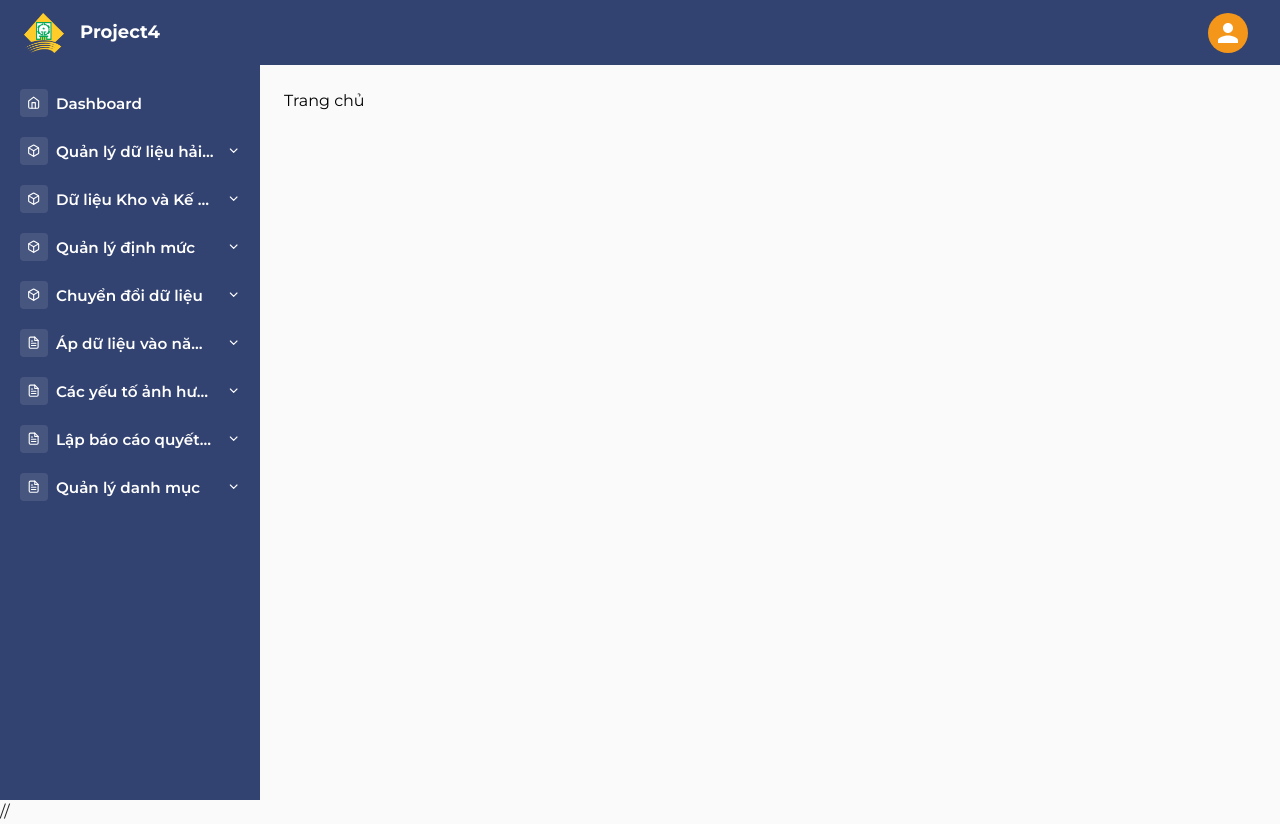
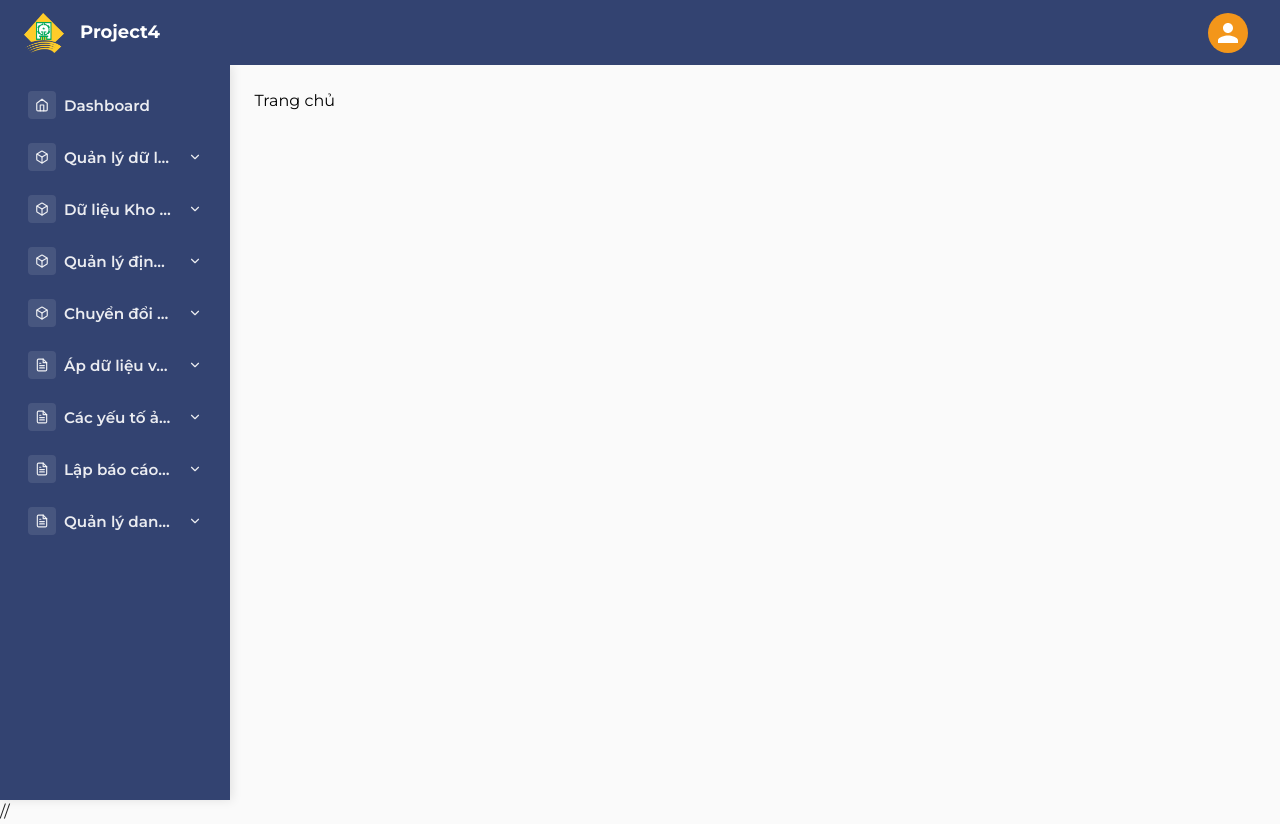
Before and after one commit to muahe2004/DoAn4, a React (Vite) app in the folder frontend/: page / in a window 1280 px wide. Built offline with nearby package versions, Linux system fonts and the light colour scheme.

Commit message:
feat: edit sidebar

```diff
--- a/frontend/src/components/Sidebar/Sidebar.css
+++ b/frontend/src/components/Sidebar/Sidebar.css
@@ -2,25 +2,28 @@
 
 /* Sidebar root */
 .sidebar {
-  width: 260px; /* Default width */
+  width: 18vw;
+  min-width: 200px;
+  max-width: 280px;
   background-color: var(--primary-color);
   color: white;
-  height: 100%;
+  height: calc(100vh - 65px);
   box-sizing: border-box;
-  padding: 16px 8px;
+  padding: 16px 0;
   display: flex;
   flex-direction: column;
-  gap: 8px;
+  gap: 4px;
   position: fixed;
-  top: 65px; /* Height of the header */
+  top: 65px;
   left: 0;
-  bottom: 0;
-  z-index: 100;
-  transition: width 0.3s ease, background-color 0.3s ease;
+  z-index: 1000;
+  transition: all 0.3s ease;
   overflow-y: auto;
+  overflow-x: hidden;
   -webkit-overflow-scrolling: touch;
   scrollbar-width: thin;
   scrollbar-color: rgba(255, 255, 255, 0.3) transparent;
+  box-shadow: 2px 0 10px rgba(0, 0, 0, 0.1);
 }
 
 /* Custom scrollbar for WebKit browsers */
@@ -55,49 +58,98 @@
 
 /* Modifiers */
 .sidebar--collapsed {
-  width: 68px;
+  width: 4.5vw;
+  min-width: 60px;
+  padding: 16px 0;
 }
 
-.sidebar--mobile {
-  position: fixed;
-  z-index: 1000;
-  left: 0;
-  top: 0;
-  bottom: 0;
-  transform: translateX(-100%);
-  transition: transform 0.3s ease;
+.sidebar--collapsed .sidebar__nav {
+  padding: 0 10px;
+  gap: 4px;
 }
 
-.sidebar--mobile-open {
-  transform: translateX(0);
+.sidebar--collapsed .sidebar__item {
+  display: flex;
+  justify-content: center;
+  padding: 0 4px;
+}
+
+.sidebar--collapsed .sidebar__button {
+  justify-content: center;
+  padding: 12px 0;
+  width: 100%;
+  border-radius: 6px;
+  margin: 0 auto;
+}
+
+.sidebar--collapsed .sidebar__button:hover {
+  background-color: rgba(255, 255, 255, 0.1);
+  transform: none;
+}
+
+.sidebar--collapsed .sidebar__icon {
+  font-size: 20px !important;
+  margin: 0;
+  color: rgba(255, 255, 255, 0.9);
+}
+
+.sidebar--collapsed .sidebar__text,
+.sidebar--collapsed .sidebar__chevron {
+  display: none;
+}
+
+/* Mobile styles */
+@media (max-width: 768px) {
+  .sidebar {
+    transform: translateX(-100%);
+    width: 280px;
+    min-width: 280px;
+  }
+
+  .sidebar--collapsed {
+    transform: translateX(-100%);
+  }
+
+  .sidebar--mobile-visible {
+    transform: translateX(0);
+  }
 }
 
 /* Elements */
 .sidebar__nav {
   list-style: none;
-  padding: 0;
+  padding: 0 8px;
   margin: 0;
   display: flex;
   flex-direction: column;
   gap: 4px;
+  width: 100%;
 }
 
 .sidebar__item {
   display: block;
+  width: 100%;
+  padding: 0 4px;
+  box-sizing: border-box;
 }
 
 .sidebar__button {
   display: flex;
   align-items: center;
-  gap: 8px;
-  border-radius: 8px;
-  padding: 8px 12px;
+  gap: 12px;
+  border-radius: 6px;
+  padding: 10px 12px;
   text-transform: none;
-  color: inherit;
+  color: rgba(255, 255, 255, 0.9);
   text-decoration: none;
   cursor: pointer;
-  transition: background-color 0.2s;
+  transition: all 0.2s ease;
   width: 100%;
+  border: none;
+  background: none;
+  font-size: 14px;
+  font-weight: 500;
+  white-space: nowrap;
   background: none;
   border: none;
   text-align: left;
@@ -175,15 +227,57 @@
 
 /* Popover */
 .sidebar__popover {
-  position: absolute;
-  z-index: 1300;
+  position: fixed;
   background: white;
   border-radius: 8px;
   box-shadow: 0 4px 20px rgba(0, 0, 0, 0.15);
-  min-width: 200px;
-  max-height: 70vh;
+  min-width: 220px;
+  z-index: 9999 !important;
+  overflow: hidden;
+  animation: fadeIn 0.2s ease;
+  border: 1px solid rgba(0, 0, 0, 0.1);
+  transform: translateY(-4px);
+  max-height: 80vh;
+  max-height: calc(100vh - 80px);
   overflow-y: auto;
-  padding: 8px 0;
+  -webkit-overflow-scrolling: touch;
+  will-change: transform;
+  transform-style: preserve-3d;
+  backface-visibility: hidden;
+}
+
+.sidebar__popover > * {
+  position: relative;
+  z-index: 1;
+}
+
+.sidebar__popover::before {
+  content: '';
+  position: absolute;
+  top: -5px;
+  left: 0;
+  right: 0;
+  height: 20px;
+  background: transparent;
+  pointer-events: none;
+}
+
+/* Ensure popover is above all other content */
+.layout-main,
+.layout-content,
+.app-layout {
+  position: relative;
+  z-index: 1;
+}
+
+.sidebar {
+  z-index: 100;
+  position: relative;
+}
+
+@keyframes fadeIn {
+  from { opacity: 0; transform: translateY(10px); }
+  to { opacity: 1; transform: translateY(0); }
 }
 
 .sidebar__popover-content {
@@ -203,25 +297,37 @@
 .sidebar__popover-item {
   display: flex;
   align-items: center;
-  padding: 8px 16px;
+  padding: 10px 16px;
   color: #333;
   text-decoration: none;
-  transition: background-color 0.2s;
-  font-size: 0.9rem;
+  transition: all 0.2s ease;
+  font-size: 14px;
+  font-weight: 500;
+  white-space: nowrap;
+  background: white;
+  border: none;
+  width: 100%;
+  text-align: left;
 }
 
 .sidebar__popover-item:hover {
-  background-color: rgba(0, 0, 0, 0.04);
+  background-color: #f5f5f5;
+  color: var(--primary-color);
 }
 
 .sidebar__popover-item--active {
-  background-color: var(--secondary-color, #f3961a);
-  color: white;
-  font-weight: 500;
+  background-color: var(--primary-color-100);
+  color: var(--primary-color);
+  font-weight: 600;
+}
+
+.sidebar__popover-item--active:hover {
+  background-color: var(--primary-color-100);
 }
 
 .sidebar__popover-icon {
   margin-right: 12px;
+  display: flex;
   display: inline-flex;
   align-items: center;
   justify-content: center;
--- a/frontend/src/components/Sidebar/Sidebar.tsx
+++ b/frontend/src/components/Sidebar/Sidebar.tsx
@@ -3,35 +3,19 @@ import type { SidebarData } from "./types";
 import { SidebarItem } from "./SidebarItem";
 import { SidebarPopover } from "./SidebarPopover";
 import { useLocation } from "react-router-dom";
+import { useSidebar } from "../../contexts/SidebarContext";
 import "./Sidebar.css";
 
-const STORAGE_KEY = "app_sidebar_expanded_v1";
-export const SIDEBAR_WIDTH = 260;
-export const SIDEBAR_COLLAPSED_WIDTH = 68;
+export const SIDEBAR_WIDTH = '18vw';  // 18% of viewport width
 
 type Props = {
   data: SidebarData;
   collapsed?: boolean;
 };
 
-export const Sidebar: React.FC<Props> = ({ data, collapsed = false }) => {
-  // expandedMap for parent open/close (only relevant in expanded mode)
-  const [expandedMap, setExpandedMap] = useState<Record<string, boolean>>(
-    () => {
-      try {
-        const raw = localStorage.getItem(STORAGE_KEY);
-        return raw ? JSON.parse(raw) : {};
-      } catch {
-        return {};
-      }
-    }
-  );
-
-  useEffect(() => {
-    try {
-      localStorage.setItem(STORAGE_KEY, JSON.stringify(expandedMap));
-    } catch {}
-  }, [expandedMap]);
+export const Sidebar: React.FC<Props> = ({ data }) => {
+  const { collapsed } = useSidebar();
+  const [expandedMap, setExpandedMap] = useState<Record<string, boolean>>({});
 
   const toggle = useCallback((id: string) => {
     setExpandedMap((prev) => ({ ...prev, [id]: !prev[id] }));
@@ -82,13 +66,9 @@ export const Sidebar: React.FC<Props> = ({ data, collapsed = false }) => {
 
   return (
     <div
-      className={`sidebar ${collapsed ? 'sidebar--collapsed' : ''} ${window.innerWidth <= 768 ? 'sidebar--mobile' : ''}`}
+      className={`sidebar ${collapsed ? 'sidebar--collapsed' : ''}`}
       role="navigation"
       aria-label="Main sidebar"
-      style={{
-        width: collapsed ? SIDEBAR_COLLAPSED_WIDTH : SIDEBAR_WIDTH,
-        backgroundColor: "var(--primary-color)",
-      }}
     >
       <nav className="sidebar__nav">
         {data.map((p) => (
--- /dev/null
+++ b/frontend/src/contexts/SidebarContext.tsx
@@ -0,0 +1,30 @@
+import React, { createContext, useContext, useState } from 'react';
+
+type SidebarContextType = {
+  collapsed: boolean;
+  toggleSidebar: () => void;
+};
+
+const SidebarContext = createContext<SidebarContextType | undefined>(undefined);
+
+export const SidebarProvider: React.FC<{ children: React.ReactNode }> = ({ children }) => {
+  const [collapsed, setCollapsed] = useState(false);
+
+  const toggleSidebar = () => {
+    setCollapsed(!collapsed);
+  };
+
+  return (
+    <SidebarContext.Provider value={{ collapsed, toggleSidebar }}>
+      {children}
+    </SidebarContext.Provider>
+  );
+};
+
+export const useSidebar = (): SidebarContextType => {
+  const context = useContext(SidebarContext);
+  if (context === undefined) {
+    throw new Error('useSidebar must be used within a SidebarProvider');
+  }
+  return context;
+};
--- a/frontend/src/modules/Test/Test.tsx
+++ b/frontend/src/modules/Test/Test.tsx
@@ -1,13 +1,37 @@
-import { Box, MenuItem, Select, TextField, Grid } from "@mui/material";
+import { MenuItem, Select, TextField, Grid, IconButton, Toolbar } from "@mui/material";
 import LabelPrimary from '../../components/Label/Label';
 import { AdapterDateFns } from "@mui/x-date-pickers/AdapterDateFns";
 import { LocalizationProvider } from "@mui/x-date-pickers/LocalizationProvider";
 import { DatePicker } from "@mui/x-date-pickers/DatePicker";
-import "../../index.css"
+import { Menu as MenuIcon } from '@mui/icons-material';
+import { useSidebar } from "../../contexts/SidebarContext";
+import "../../index.css";
+
+// Add some styles for the layout
+const styles = {
+  toggleButton: {
+    marginRight: '16px',
+  },
+};
 
 function Test() {
+  const { toggleSidebar } = useSidebar();
+
   return (
     <>
+      <Toolbar>
+        <IconButton
+          color="inherit"
+          aria-label="toggle sidebar"
+          onClick={toggleSidebar}
+          edge="start"
+          sx={styles.toggleButton}
+        >
+          <MenuIcon />
+        </IconButton>
+        <h2>Test Page</h2>
+      </Toolbar>
+
         <Grid container spacing={2} className="myprofile-form">
           <Grid size={4} className="myprofile-form__group">
             <LabelPrimary value="Quốc tịch"></LabelPrimary>
@@ -160,7 +184,7 @@ function Test() {
           </Grid>
         </Grid>
     </>
-  )
+  );
 }
 
 export default Test
--- a/frontend/src/modules/app/Layout.css
+++ b/frontend/src/modules/app/Layout.css
@@ -4,7 +4,7 @@
   min-height: 100vh;
   width: 100%;
   position: relative;
-  padding-top: 65px; /* Height of the header */
+  padding-top: 65px;
 }
 
 * {
@@ -31,21 +31,50 @@
   height: calc(100vh - 65px);
   overflow-y: auto;
   background-color: var(--primary-color, #334371);
+  transition: width 0.3s ease, transform 0.3s ease;
+  will-change: width, transform;
 }
 
 /* Content area */
 .layout-content {
   flex: 1;
   padding: 24px;
-  margin-left: 260px; /* Width of the sidebar */
-  transition: margin-left 0.3s ease;
+  margin-left: 18vw;
+  min-width: 0;
+  transition: margin-left 0.3s ease, width 0.3s ease;
   background-color: #fafafa;
   color: #000;
   min-height: calc(100vh - 65px);
   overflow-y: auto;
+  will-change: margin-left, width;
+  width: calc(100% - 18vw);
 }
 
-/* When sidebar is collapsed */
+/* Collapsed sidebar state */
 .layout-main.collapsed .layout-content {
-  margin-left: 68px; /* Width of the collapsed sidebar */
+  margin-left: 4.5vw;
+  width: calc(100% - 4.5vw);
 }
+
+/* Mobile styles */
+@media (max-width: 768px) {
+  .layout-content {
+    margin-left: 0 !important;
+    width: 100%;
+  }
+
+  .layout-main.collapsed .layout-content {
+    margin-left: 0 !important;
+  }
+
+  .layout-main.sidebar-visible .layout-content::before {
+    content: '';
+    position: fixed;
+    top: 65px;
+    left: 0;
+    right: 0;
+    bottom: 0;
+    background: rgba(0, 0, 0, 0.5);
+    z-index: 99;
+  }
+}
--- a/frontend/src/modules/app/Layout.tsx
+++ b/frontend/src/modules/app/Layout.tsx
@@ -1,15 +1,19 @@
 import { Outlet } from "react-router-dom";
+import { useSidebar } from "../../contexts/SidebarContext";
 import Header from "../../components/Header/Header";
 import { Sidebar } from "../../components/Sidebar/Sidebar";
 import { sidebarData } from "../../components/Sidebar/data";
+import { SidebarProvider } from "../../contexts/SidebarContext";
 import "../../index.css";
 import "./Layout.css";
 
-export default function Layout() {
+const LayoutContent = () => {
+  const { collapsed } = useSidebar();
+
   return (
     <div className="app-layout">
-      <Header></Header>
-      <div className="layout-main">
+      <Header />
+      <div className={`layout-main ${collapsed ? 'collapsed' : ''}`}>
         <Sidebar data={sidebarData} />
         <main className="layout-content">
           <Outlet />
@@ -18,3 +22,11 @@ export default function Layout() {
     </div>
   );
 };
+
+export default function Layout() {
+  return (
+    <SidebarProvider>
+      <LayoutContent />
+    </SidebarProvider>
+  );
+}
```
Also changed, not shown: frontend/src/components/Sidebar/SidebarItem.tsx (+29 -9 lines), frontend/src/components/Sidebar/SidebarPopover.tsx (+66 -13 lines), frontend/src/components/Sidebar/utils.ts (deleted, +0 -18 lines). Lines whose indentation alone changed are shown as unchanged.
